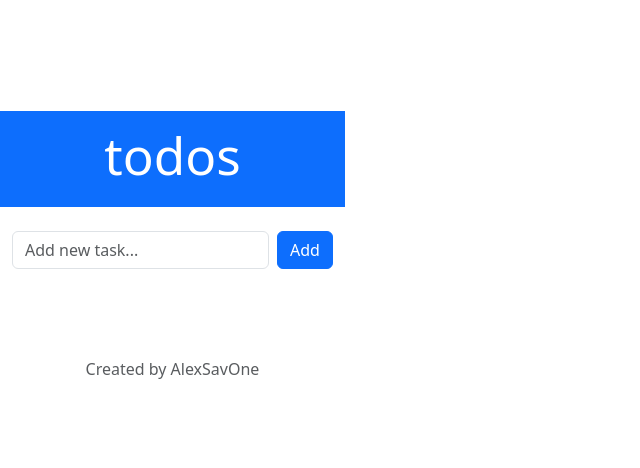
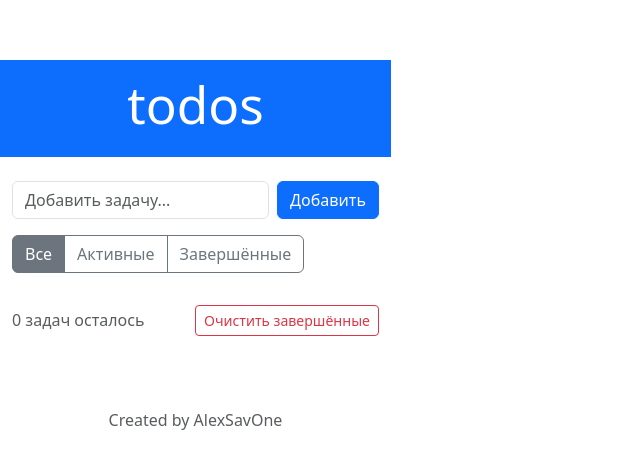
Before and after one commit to AlexSavOne/todo-intern-react, a React (Vite) app: page / in a window 1280 px wide. Shown: the part 146-614 px from the top of the page, without its empty margins (0-640 px from the left). Built offline with nearby package versions, Linux system fonts and the light colour scheme; the HTML template or start-up script is replaced by a standard one.

Commit message:
#feat: фильтрация, переключение задач и счётчик

```diff
--- a/src/hooks/useTodos.ts
+++ b/src/hooks/useTodos.ts
@@ -15,5 +15,27 @@ export const useTodos = () => {
     setTodos((prev) => [newTodo, ...prev]);
   };
 
-  return { todos, addTodo };
+  const toggleTodo = (id: string) => {
+    setTodos((prev) =>
+      prev.map((todo) =>
+        todo.id === id ? { ...todo, completed: !todo.completed } : todo
+      )
+    );
+  };
+
+  const clearCompleted = () => {
+    setTodos((prev) => prev.filter((todo) => !todo.completed));
+  };
+
+  const activeTodos = todos.filter((todo) => !todo.completed);
+  const completedTodos = todos.filter((todo) => todo.completed);
+
+  return {
+    todos,
+    addTodo,
+    toggleTodo,
+    clearCompleted,
+    activeTodos,
+    completedTodos,
+  };
 };
--- a/src/pages/TodoPage.tsx
+++ b/src/pages/TodoPage.tsx
@@ -3,8 +3,17 @@ import React, { useState } from "react";
 import { useTodos } from "../hooks/useTodos";
 
 const TodoPage = () => {
-  const { todos, addTodo } = useTodos();
+  const {
+    todos,
+    addTodo,
+    toggleTodo,
+    clearCompleted,
+    activeTodos,
+    completedTodos,
+  } = useTodos();
+
   const [input, setInput] = useState("");
+  const [filter, setFilter] = useState<"all" | "active" | "completed">("all");
 
   const handleSubmit = (e: React.FormEvent) => {
     e.preventDefault();
@@ -14,28 +23,85 @@ const TodoPage = () => {
     }
   };
 
+  const getVisibleTodos = () => {
+    if (filter === "active") return activeTodos;
+    if (filter === "completed") return completedTodos;
+    return todos;
+  };
+
   return (
     <div className="container py-4">
       <form onSubmit={handleSubmit} className="mb-3 d-flex gap-2">
         <input
           type="text"
           className="form-control"
-          placeholder="Add new task..."
+          placeholder="Добавить задачу..."
           value={input}
           onChange={(e) => setInput(e.target.value)}
         />
         <button className="btn btn-primary" type="submit">
-          Add
+          Добавить
         </button>
       </form>
 
+      <div className="btn-group mb-3">
+        <button
+          className={`btn btn-outline-secondary ${
+            filter === "all" ? "active" : ""
+          }`}
+          onClick={() => setFilter("all")}
+        >
+          Все
+        </button>
+        <button
+          className={`btn btn-outline-secondary ${
+            filter === "active" ? "active" : ""
+          }`}
+          onClick={() => setFilter("active")}
+        >
+          Активные
+        </button>
+        <button
+          className={`btn btn-outline-secondary ${
+            filter === "completed" ? "active" : ""
+          }`}
+          onClick={() => setFilter("completed")}
+        >
+          Завершённые
+        </button>
+      </div>
+
       <ul className="list-group">
-        {todos.map((todo) => (
-          <li key={todo.id} className="list-group-item">
-            {todo.text}
+        {getVisibleTodos().map((todo) => (
+          <li
+            key={todo.id}
+            className="list-group-item d-flex align-items-center gap-2"
+          >
+            <input
+              type="checkbox"
+              checked={todo.completed}
+              onChange={() => toggleTodo(todo.id)}
+            />
+            <span
+              className={
+                todo.completed ? "text-decoration-line-through text-muted" : ""
+              }
+            >
+              {todo.text}
+            </span>
           </li>
         ))}
       </ul>
+
+      <div className="d-flex justify-content-between align-items-center mt-3">
+        <span className="text-muted">{activeTodos.length} задач осталось</span>
+        <button
+          className="btn btn-sm btn-outline-danger"
+          onClick={clearCompleted}
+        >
+          Очистить завершённые
+        </button>
+      </div>
     </div>
   );
 };
```
